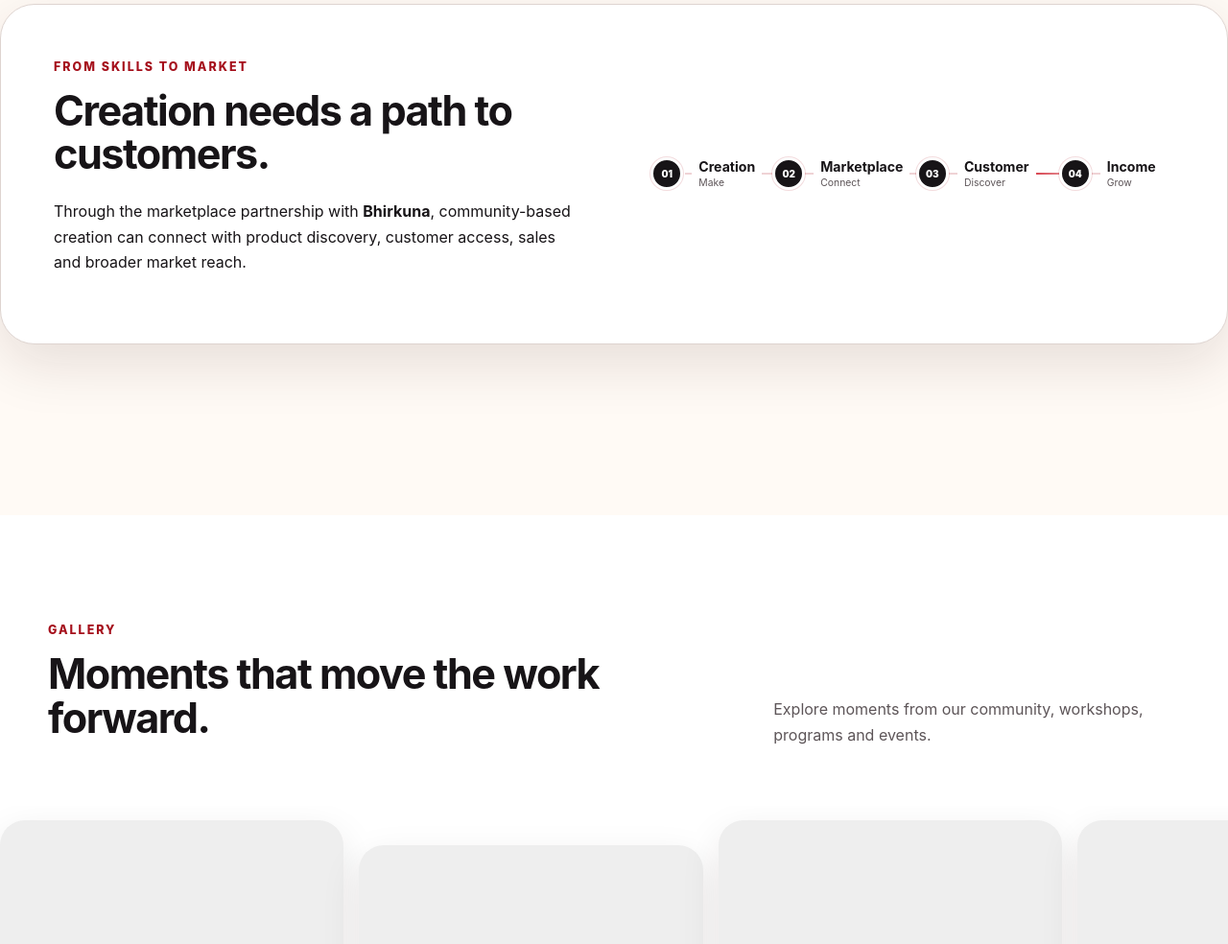
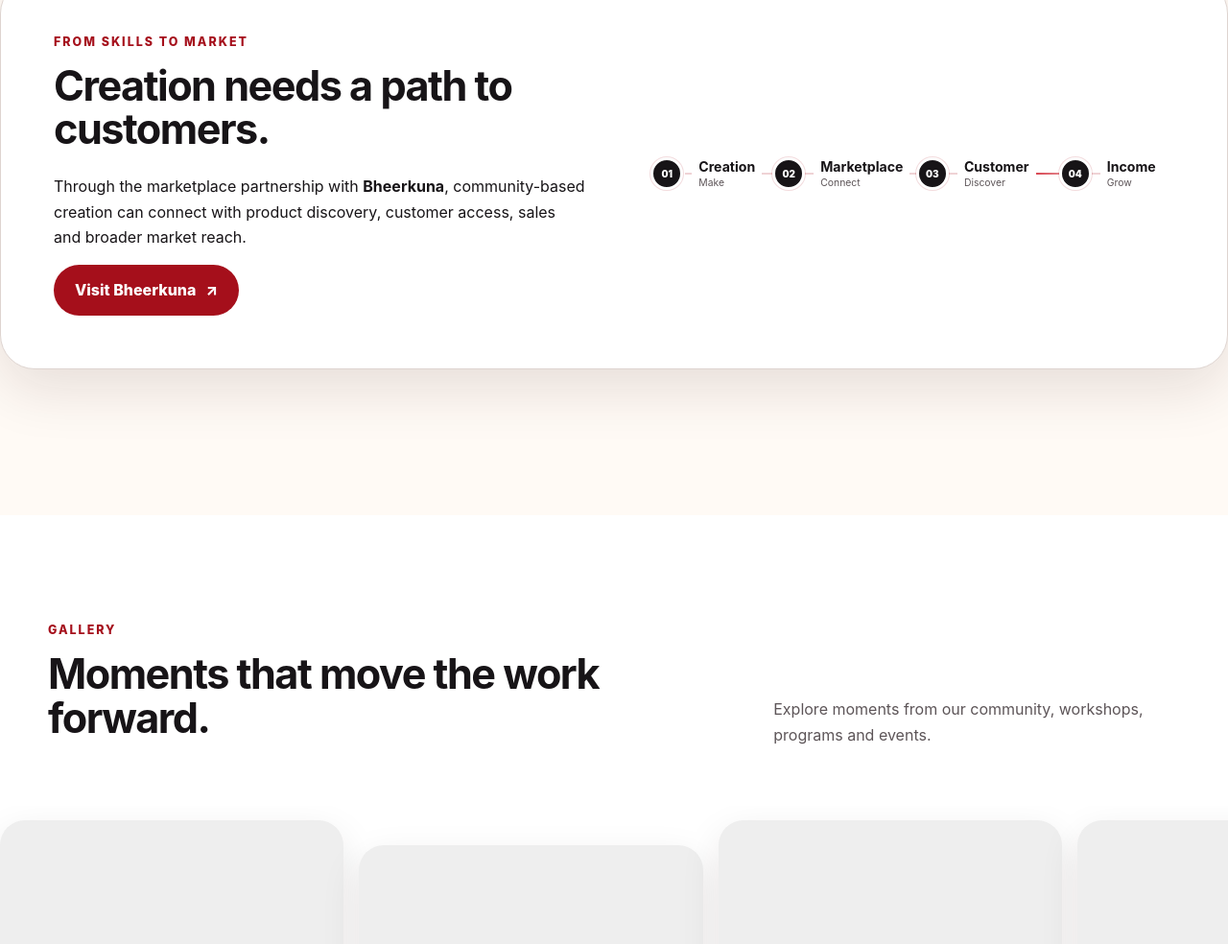
Before and after one commit to stamang4/global_maheela, a website: page index.html in a window 1280 px wide. Shown: the part 5565-6549 px from the top of the page at 96% size. Drawn offline with Linux system fonts and the light colour scheme; animation ran at ten frames a second.

Commit message:
added information about bheerkuna

```diff
--- a/index.html
+++ b/index.html
@@ -1377,7 +1377,7 @@
 
 
 
-            <strong>Bhirkuna</strong>,
+            <strong>Bheerkuna</strong>,
 
 
 
@@ -1391,6 +1391,11 @@
 
           </p>
 
+          <a class="button primary" href="https://bheerkuna.com/" target="_blank" rel="noopener noreferrer" aria-label="Visit Bheerkuna website in a new tab">
+            Visit Bheerkuna
+            <span aria-hidden="true">↗</span>
+          </a>
+
         </div>
 
         <div class="market-flow" aria-label="Creation to income pathway">
```
